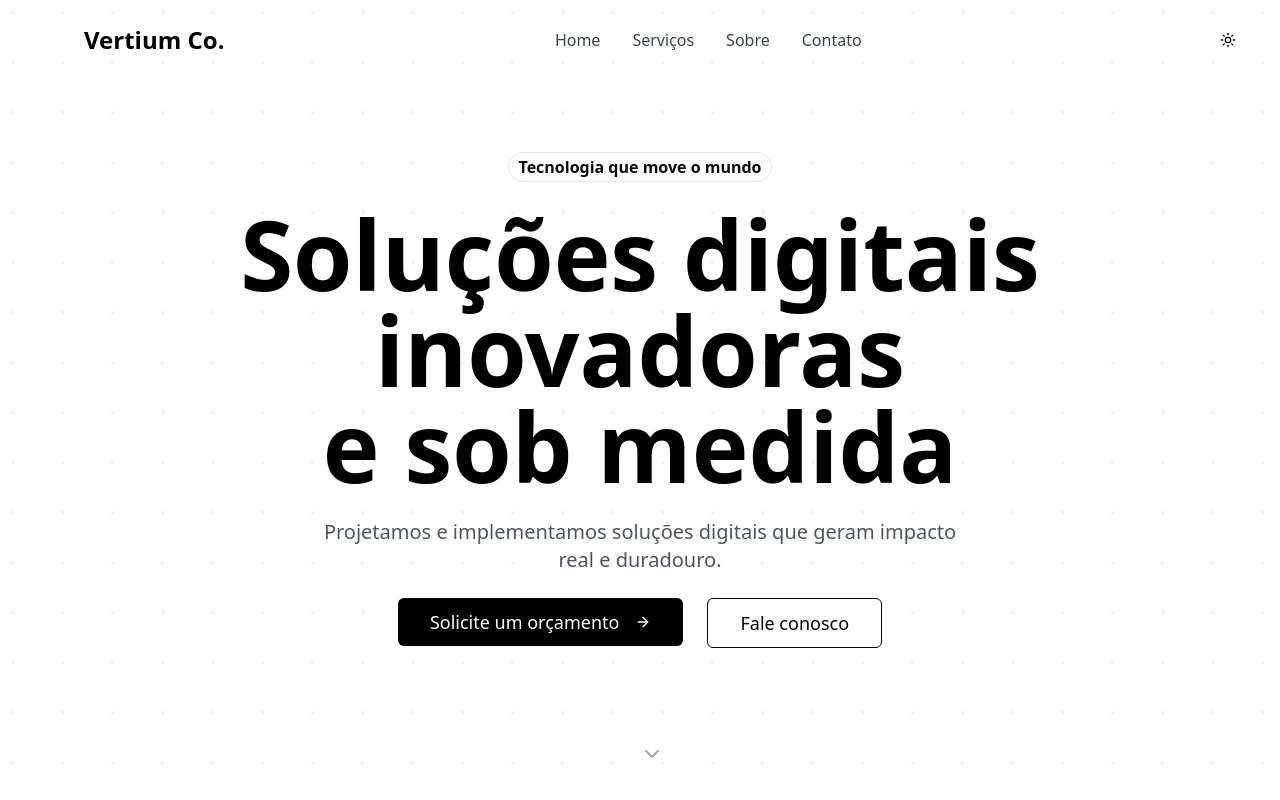
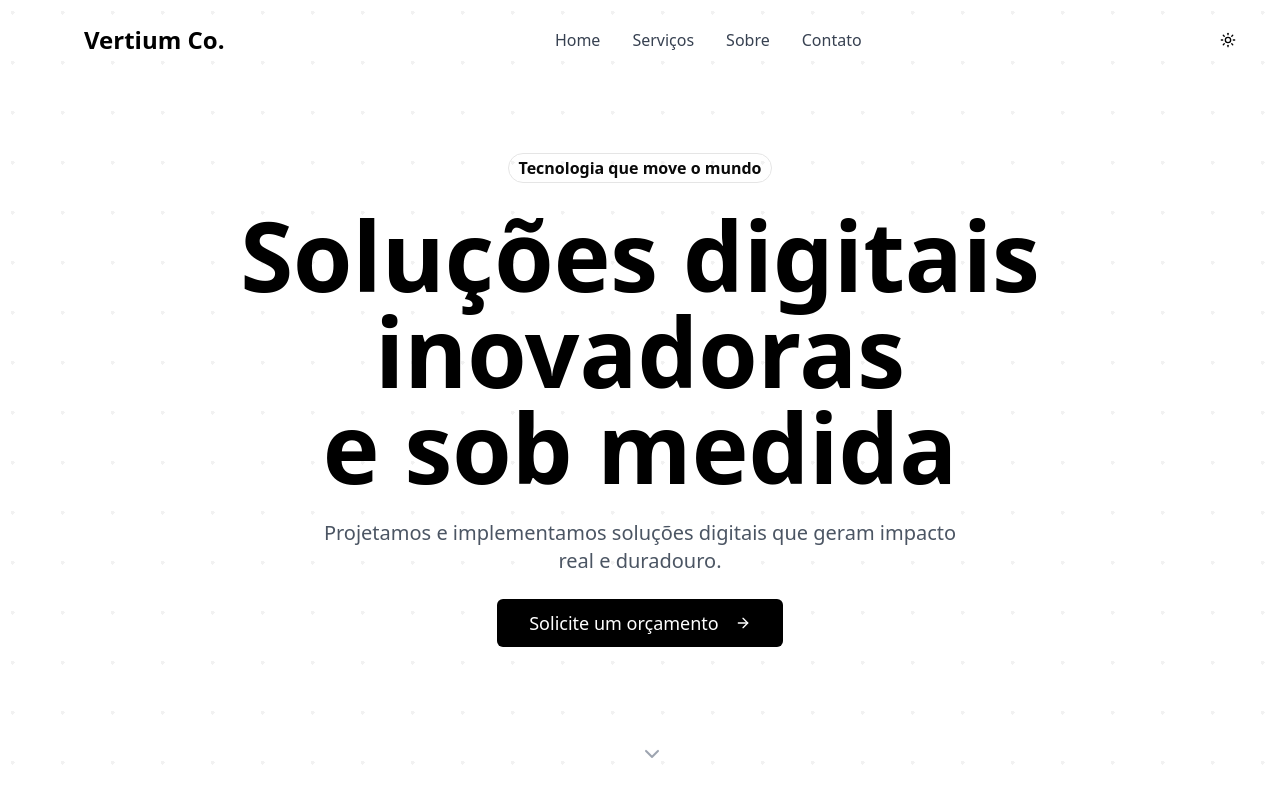
Before and after one commit to Vertium-Co/Vertium-website, a Next.js app: page / in a window 1280 px wide. Shown: the top 800 px of the page. Built offline with nearby package versions, Linux system fonts and the light colour scheme.

Commit message:
Refactor(hero): Unifica CTA e ajusta estilo do rodapé

```diff
--- a/app/page.tsx
+++ b/app/page.tsx
@@ -54,6 +54,10 @@ export default function VertiumLanding() {
       document.documentElement.classList.remove("dark")
     }
   }, [isDarkMode])
+
+  const handleScrollToContact = () => {
+    document.getElementById("contato")?.scrollIntoView({ behavior: "smooth" })
+  }
 
   const services = [
     {
@@ -286,22 +290,16 @@ export default function VertiumLanding() {
 
             {/* CTA Buttons */}
             <div
-              className="flex flex-col sm:flex-row gap-6 justify-center animate-fade-in-up"
+              className="flex justify-center animate-fade-in-up"
               style={{ animationDelay: "1400ms" }}
             >
               <Button
                 size="lg"
                 className="bg-black hover:bg-gray-800 text-white px-8 py-6 text-lg group transition-all duration-300 hover:scale-105 hover:shadow-2xl"
+                onClick={handleScrollToContact}
               >
                 Solicite um orçamento
                 <ArrowRight className="ml-2 h-5 w-5 transition-transform duration-300 group-hover:translate-x-1" />
-              </Button>
-              <Button
-                size="lg"
-                variant="outline"
-                className="border-black text-black hover:bg-black hover:text-white px-8 py-6 text-lg transition-all duration-300 hover:scale-105 hover:shadow-2xl"
-              >
-                Fale conosco
               </Button>
             </div>
           </div>
@@ -568,7 +566,7 @@ export default function VertiumLanding() {
       </section>
 
       {/* Footer */}
-      <footer className="bg-gray-950 py-12 border-t border-gray-800">
+      <footer className="bg-black py-12 border-t border-gray-800">
         <div className="container mx-auto px-4 sm:px-6 lg:px-8">
           <div className="flex flex-col md:flex-row items-center justify-between">
             <div className="flex items-center space-x-3 mb-4 md:mb-0 group cursor-pointer">
@@ -584,7 +582,7 @@ export default function VertiumLanding() {
               </span>
             </div>
             <p className="text-gray-400 text-center md:text-right transition-colors duration-300 hover:text-gray-300">
-              © 2024 Vertium Co. Todos os direitos reservados.
+              © 2022 Vertium Co. Todos os direitos reservados.
             </p>
           </div>
         </div>
```
